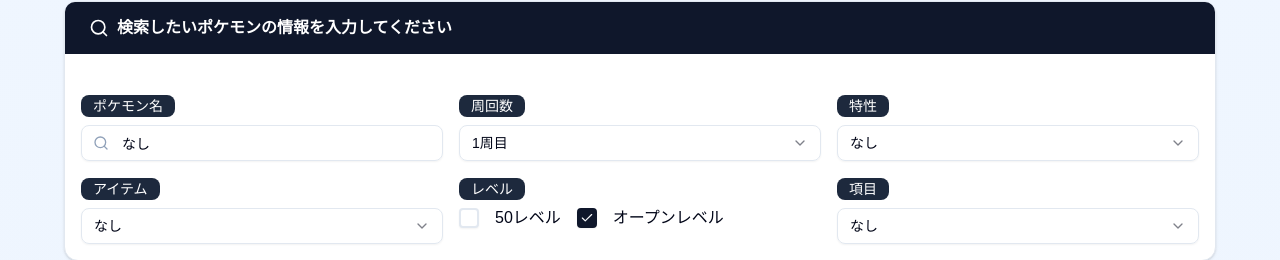
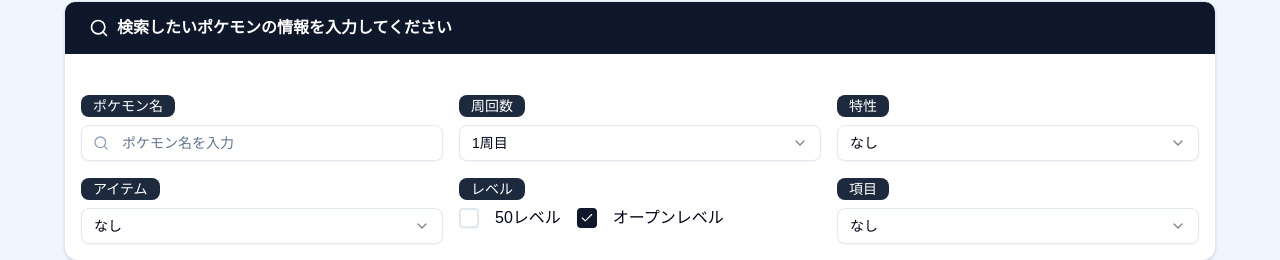
Before and after one commit to tsukuneA1/nejiki_calculator, a Next.js app: page /poke-search in a window 1280 px wide. Shown: the part 81-341 px from the top of the page. Built offline with nearby package versions, Linux system fonts and the light colour scheme.

Commit message:
fix: search placeholder

```diff
--- a/src/pages/poke-search.tsx
+++ b/src/pages/poke-search.tsx
@@ -33,7 +33,7 @@
   const [item, setItem] = useState<string>("なし");
   const [ability, setAbility] = useState<string>("なし");
   const [sortItem, setSortItem] = useState<string>("なし");
-  const [selectedPokemon, setSelectedPokemon] = useState<string>("なし");
+  const [selectedPokemon, setSelectedPokemon] = useState<string>("");
   const [isNejiki, setIsNejiki] = useState(false);
 
   const filteredSortedFactoryPokemons = factoryPokemons
@@ -49,7 +49,7 @@
         pokemon.pokemon.ability1 === ability ||
         pokemon.pokemon.ability2 === ability;
       const isPokemon =
-        selectedPokemon === "なし" ||
+        !selectedPokemon ||
         toggleKana(pokemon.pokemon.name).includes(selectedPokemon) ||
         pokemon.pokemon.name.includes(selectedPokemon);
       return isItem && isLevel && isAbility && isPokemon;
```
Also changed, not shown: 1 other file (tests, documents, lock files or other folders).
